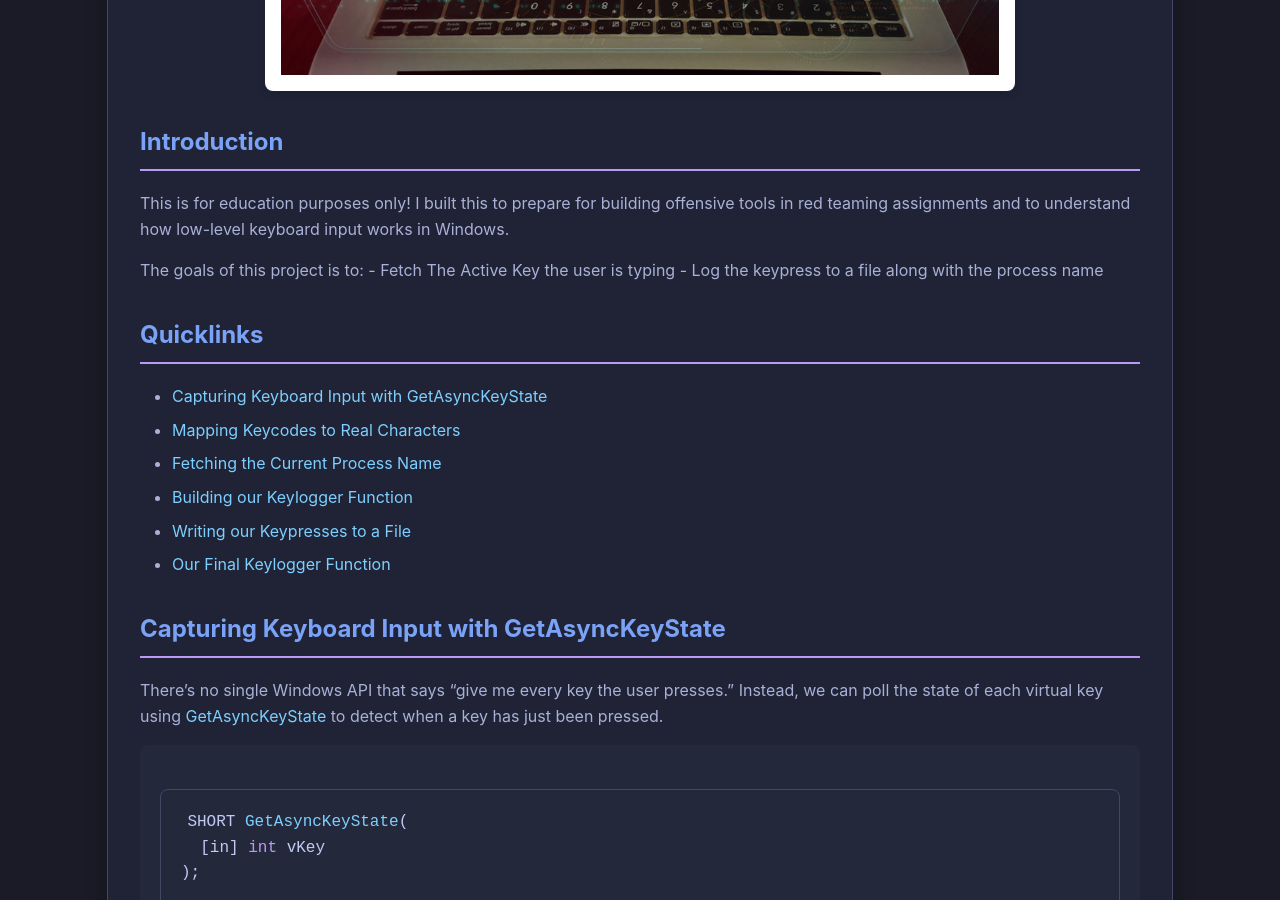
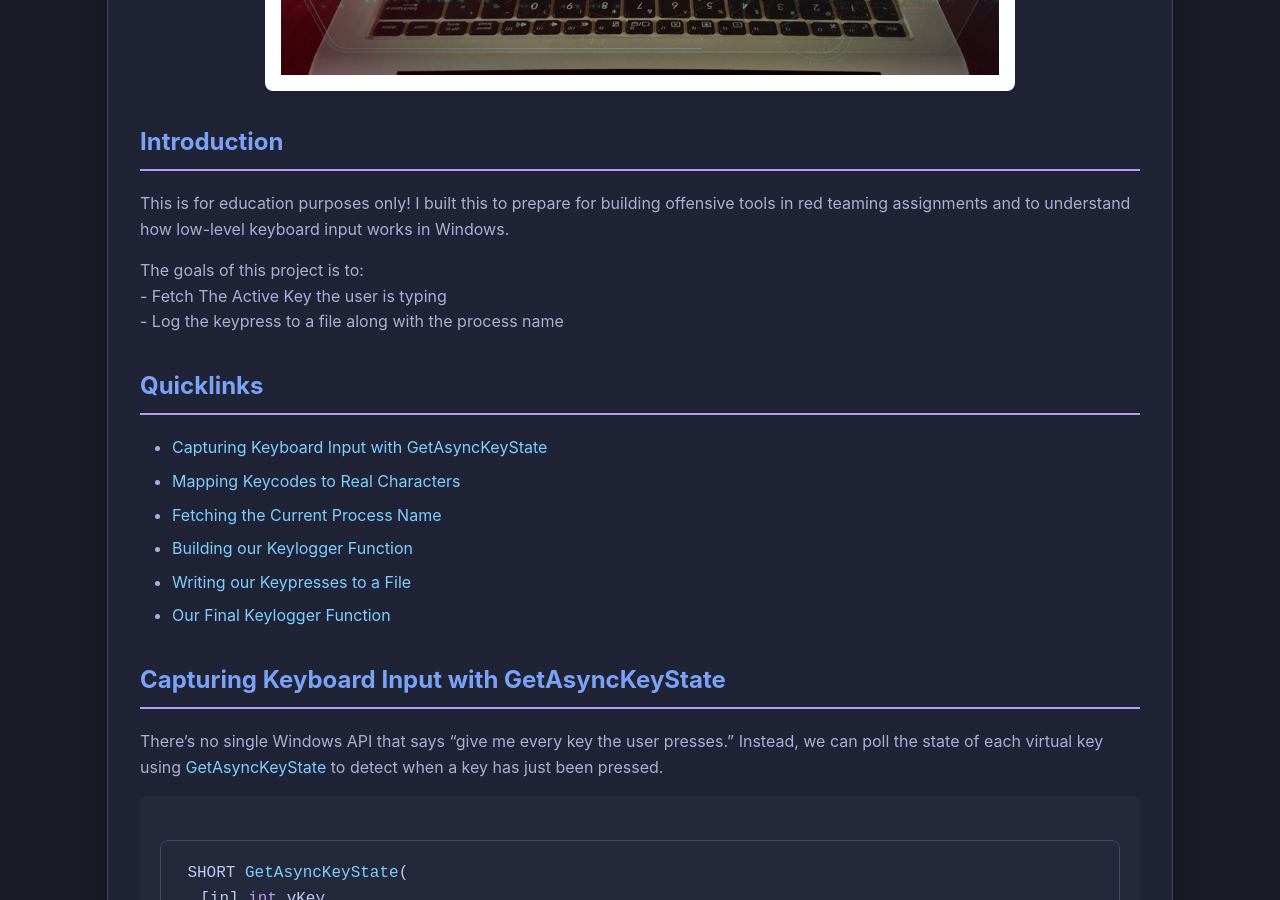
Before and after one commit to Drew-Alleman/drewalleman.xyz, a Jekyll site: the page built from _posts/2025-12-7-Building-a-Keylogger-for-Windows-in-C++.md, in a window 1280 px wide and 900 px high, scrolled down 509 px. Built offline with Jekyll 4.4.1, drawn with Linux system fonts in a browser that asks for light colours.

```diff
--- a/_posts/2025-12-7-Building-a-Keylogger-for-Windows-in-C++.md
+++ b/_posts/2025-12-7-Building-a-Keylogger-for-Windows-in-C++.md
@@ -19,9 +19,9 @@ last_modified_at: 2025-12-7 9:12:00 -0700
 # Introduction
 This is for education purposes only! I built this to prepare for building offensive tools in red teaming assignments and to understand how low-level keyboard input works in Windows.
 
-The goals of this project is to:
-	- Fetch The Active Key the user is typing
-	- Log the keypress to a file along with the process name
+The goals of this project is to: <br>
+	- Fetch The Active Key the user is typing <br>
+	- Log the keypress to a file along with the process name  <br>
 
 # Quicklinks
 - [Capturing Keyboard Input with GetAsyncKeyState](#capturing-keyboard-input-with-getasynckeystate)
```
